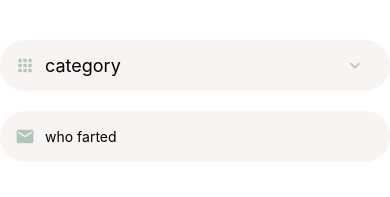
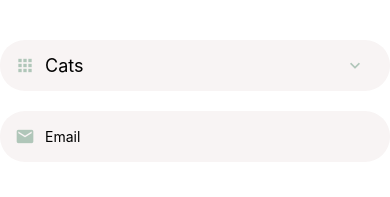
Before and after one commit to SaraMc12/furry-octo-potato, a React Native app: screen / in a window 390 px wide. Shown: the top 197 px of the page. Built offline with nearby package versions, Linux system fonts and the light colour scheme.

Commit message:
Cleaned up category  Picker logic

```diff
--- a/App.js
+++ b/App.js
@@ -7,15 +7,21 @@ import AppPicker from "./app/components/AppPicker";
 
 const categories = [
   { label: "Cats", value: 1 },
-  { label: "Doggos", value: 2 },
-  { label: "Tiny Floof Critters", value: 3 },
+  { label: "Dogs", value: 2 },
+  { label: "Tiny Floofs", value: 3 },
 ];
-
 export default function App() {
+  const [category, setCategory] = useState(categories[0]);
   return (
     <Screen>
-      <AppPicker items={categories} icon="apps" placeholder="category" />
-      <AppTextInput icon="email" placeholder="who farted" />
+      <AppPicker
+        selectedItem={category}
+        onSelectItem={(item) => setCategory(item)}
+        items={categories}
+        icon="apps"
+        placeholder="category"
+      />
+      <AppTextInput icon="email" placeholder="Email" />
     </Screen>
   );
 }
--- a/app/components/AppPicker.js
+++ b/app/components/AppPicker.js
@@ -15,7 +15,7 @@ import colors from "../config/colors";
 import Screen from "./Screen";
 import PickerItem from "./PickerItem";
 
-function AppPicker({ icon, items, placeholder }) {
+function AppPicker({ icon, items, onSelectItem, placeholder, selectedItem }) {
   const [visibleModal, setVisibleModal] = useState(false);
   return (
     <>
@@ -29,7 +29,9 @@ function AppPicker({ icon, items, placeholder }) {
               style={styles.icon}
             />
           )}
-          <AppText style={styles.text}>{placeholder}</AppText>
+          <AppText style={styles.text}>
+            {selectedItem ? selectedItem.label : placeholder}
+          </AppText>
           <MaterialCommunityIcons
             name="chevron-down"
             size={20}
@@ -47,7 +49,10 @@ function AppPicker({ icon, items, placeholder }) {
             renderItem={({ item }) => (
               <PickerItem
                 label={item.label}
-                onPress={() => console.log(item)}
+                onPress={() => {
+                  setVisibleModal(false);
+                  onSelectItem(item);
+                }}
               />
             )}
           />
```
